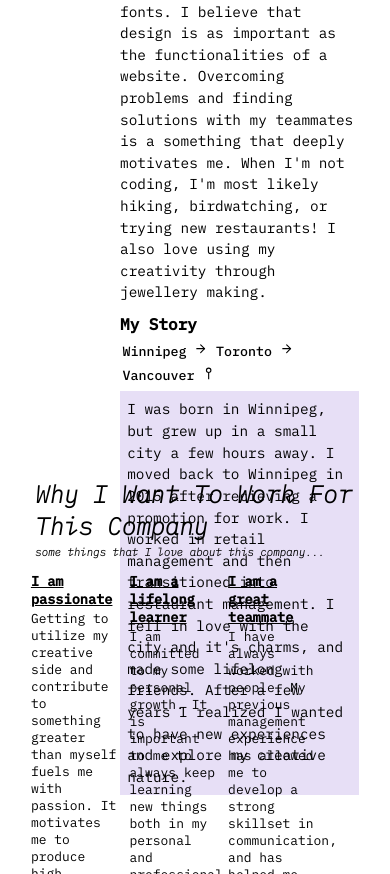
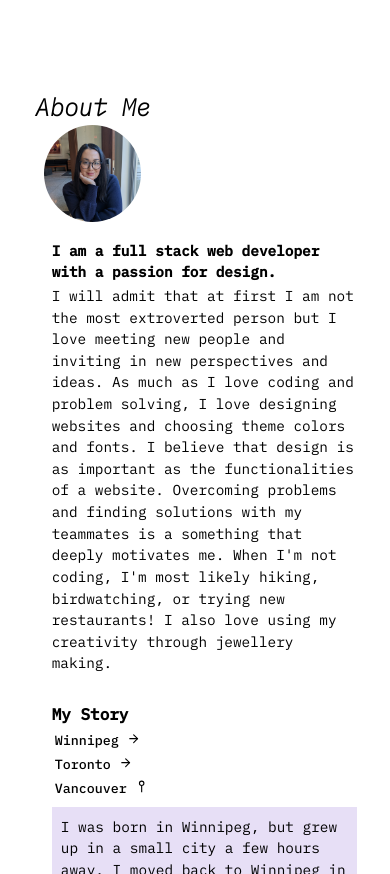
Before and after one commit to ksakuran/job-portfolio, a Next.js app: page / in a window 390 px wide. Shown: the part 1126-2000 px from the top of the page. Built offline with nearby package versions, Linux system fonts and the light colour scheme.

Commit message:
add responsive for phone

```diff
--- a/src/components/Contact.js
+++ b/src/components/Contact.js
@@ -51,8 +51,8 @@ export default function Contact() {
         <div>
           <h2 id="refer-header">References</h2>
         <div id="references">
-          <article><h4>Kat Connolly</h4><a href='https://mail.google.com/mail/?view=cm&source=mailto&to=hi.connkat@gmail.com' target='_blank' rel="noreferrer noopener">hi.connkat@gmail.com</a><p>Mentor, Lighthouse Labs</p></article>
-          <article><h4>Brianna Wilde</h4><a href='https://mail.google.com/mail/?view=cm&source=mailto&to=briannawilde@joeyrestaurants.com' target='_blank' rel="noreferrer noopener">briannawilde@joeyrestaurants.com</a><p>Manager, Joey Restaurant Group</p></article>
+          <article className="reference-info"><h4>Kat Connolly</h4><a href='https://mail.google.com/mail/?view=cm&source=mailto&to=hi.connkat@gmail.com' target='_blank' rel="noreferrer noopener">hi.connkat@gmail.com</a><p>Mentor, Lighthouse Labs</p></article>
+          <article className="reference-info"><h4>Brianna Wilde</h4><a href='https://mail.google.com/mail/?view=cm&source=mailto&to=briannawilde@joeyrestaurants.com' target='_blank' rel="noreferrer noopener">briannawilde@joeyrestaurants.com</a><p>Manager, Joey Restaurant Group</p></article>
         </div>
         </div>
 
--- a/src/components/Projects.js
+++ b/src/components/Projects.js
@@ -26,10 +26,10 @@ const Slide = () => {
       onSwiper={(swiper) => console.log(swiper)}
       onSlideChange={() => console.log('slide change')}
     >
-      <SwiperSlide><h4 className='slider-title'>Mojo</h4><p >A mood journaling application built with React, CSS (SCSS), JSX, and Axios for the front-end, and Express for the back-end with a PSQL DB. We used multiple API's and libraries like Chart.js and Spotify. My favourite part of working on this project was working on the design! I wanted to create a dreamy UI for a mood based application.</p><a onClick={() => window.open("https://github.com/ksakuran/MoJo", "_blank")}><img className='slider-img' src="mojo.png" /></a></SwiperSlide>
-      <SwiperSlide><h4 className='slider-title'>Treasure Maps</h4><p >A single page full stack web application. Built using jQuery and AJAX for front-end, and Node.js and Express for back-end. This was a midterm group project.</p><a onClick={()=> window.open("https://github.com/ksakuran/treasure-map", "_blank")}><img className='slider-img' src="treasure-maps.png" /></a></SwiperSlide>
-      <SwiperSlide><h4 className='slider-title'>Interview Scheduler</h4><p >A single page application that allows users to schedule interviews. Built with React, JSX and Axios. Storybook was used for UI development and planning, and Jest and Cypress were used for E2E testing</p><a onClick={()=> window.open("https://github.com/ksakuran/scheduler", "_blank")}><img className='slider-img' src="scheduler.png" /></a></SwiperSlide>
-      <SwiperSlide><h4 className='slider-title'>Tweeter</h4><p >A simplified single-page Twitter clone. This project focused on front-end development, built with HTML, CSS (SCSS), JS, jQuery and AJAX. I loved learning how to use jQuery for this project!</p><a onClick={() => window.open("https://github.com/ksakuran/tweeter", "_blank")}><img className='slider-img' src="tweeter.png" /></a></SwiperSlide>
+      <SwiperSlide><h4 className='slider-title'>Mojo</h4><p className='slider-p'>A mood journaling application built with React, CSS (SCSS), JSX, and Axios for the front-end, and Express for the back-end with a PSQL DB. We used multiple API's and libraries like Chart.js and Spotify. My favourite part of working on this project was working on the design! I wanted to create a dreamy UI for a mood based application.</p><a onClick={() => window.open("https://github.com/ksakuran/MoJo", "_blank")}><img className='slider-img' src="mojo.png" /></a></SwiperSlide>
+      <SwiperSlide><h4 className='slider-title'>Treasure Maps</h4><p className='slider-p'>A single page full stack web application. Built using jQuery and AJAX for front-end, and Node.js and Express for back-end. This was a midterm group project.</p><a onClick={()=> window.open("https://github.com/ksakuran/treasure-map", "_blank")}><img className='slider-img' src="treasure-maps.png" /></a></SwiperSlide>
+      <SwiperSlide><h4 className='slider-title'>Interview Scheduler</h4><p className='slider-p'>A single page application that allows users to schedule interviews. Built with React, JSX and Axios. Storybook was used for UI development and planning, and Jest and Cypress were used for E2E testing</p><a onClick={()=> window.open("https://github.com/ksakuran/scheduler", "_blank")}><img className='slider-img' src="scheduler.png" /></a></SwiperSlide>
+      <SwiperSlide><h4 className='slider-title'>Tweeter</h4><p className='slider-p'>A simplified single-page Twitter clone. This project focused on front-end development, built with HTML, CSS (SCSS), JS, jQuery and AJAX. I loved learning how to use jQuery for this project!</p><a onClick={() => window.open("https://github.com/ksakuran/tweeter", "_blank")}><img className='slider-img' src="tweeter.png" /></a></SwiperSlide>
 
 
     </Swiper>
--- a/src/styles/globals.css
+++ b/src/styles/globals.css
@@ -383,13 +383,167 @@ h6 {
 }
 
 
+@media (max-width: 600px) {
+
+  .hidden {
+    visibility: visible;
+  }
+
+  div#kat-desc {
+    padding-bottom: 5%;
+  }
+
+  div.why-desc {
+    display: flex;
+    flex-direction: column;
+    width: 100%;
+  }
+
+  h2 {
+    margin-top: 4%;
+    margin-bottom: 4%;
+  }
+
+  article.why-reasons {
+    width: 100%
+  }
+
+  .logo-name {
+    font-size: 90%;
+  }
+
+  #projects {
+    margin-top: 25%;
+    height: 65vh;
+  }
+
+  #header {
+    height: 100vh;
+    display: flex;
+    flex-direction: column;
+    justify-content: center;
+    padding-bottom: 20%;
+    align-items: flex-start;
+
+  }
+
+  #about {
+    margin-top: 10%;
+    display: flex;
+    flex-direction: column;
+    justify-content: center;
+    align-items: flex-start;
+  }
+  span {
+    display: flex;
+    flex-direction: column;
+    align-items: flex-start;
+  }
+
+  #projects {
+    height: 80vh;
+    padding-left: 1%;
+  }
+
+  p.slider-p {
+    padding-bottom: 20%;
+    min-height: 320px;
+  }
+
+  img.slider-img {
+    display: flex;
+    align-self: center;
+    margin: 12.5%;
+    width: 75%;
+  }
+
+  img#headshot {
+    margin: 1.5%;
+    width: 25vw;
+    height: 25vw;
+    margin-bottom: 15%;
+  }
+
+  section {
+    height: 180vh;
+  }
+
+  #contact {
+    height: 100vh;
+    padding-left: 1%;
+  }
+
+  .hello-company {
+    margin-left: 0%;
+  }
+
+  #kat-fact {
+    width: 80%;
+  }
+
+  #references {
+    display: flex;
+    flex-direction: column;
+    justify-content: space-between;
+  }
+
+  article.reference-info {
+    padding-top: 5%;
+  }
+
+  p.contact-info {
+    font-size: 75%;
+  }
+}
 
 
-
-/* Mobile */
-@media (max-width: 800px) {
+/* -largeMobile */
+@media (min-width: 601px) and (max-width: 800px) {
   .hidden {
     visibility: visible;
+  }
+
+  div#kat-desc {
+    padding-bottom: 5%;
+  }
+
+  div.why-desc {
+    display: flex;
+    flex-direction: column;
+    width: 100%;
+  }
+
+  h2 {
+    margin-top: 4%;
+    margin-bottom: 4%;
+  }
+
+  article.why-reasons {
+    width: 100%
+  }
+
+  .logo-name {
+    font-size: 90%;
+  }
+
+  #projects {
+    margin-top: 25%;
+    height: 65vh;
+  }
+
+  #header {
+    height: 90vh;
+    display: flex;
+    flex-direction: column;
+    justify-content: center;
+  }
+
+  section {
+    height: 155vh;
+  }
+
+  #contact {
+    height: 110vh;
   }
 
 }
```
